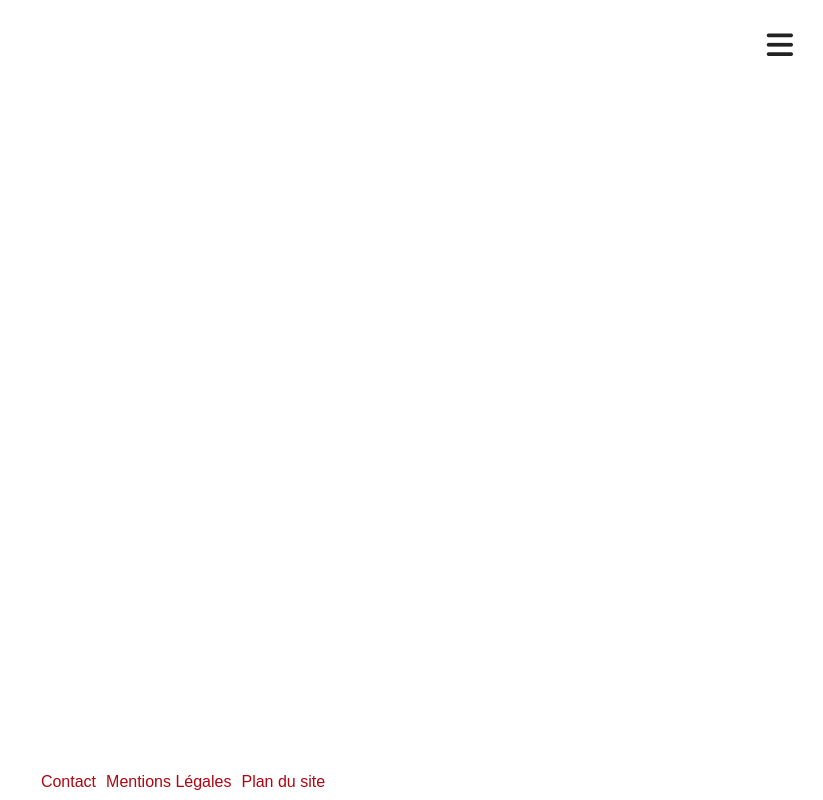
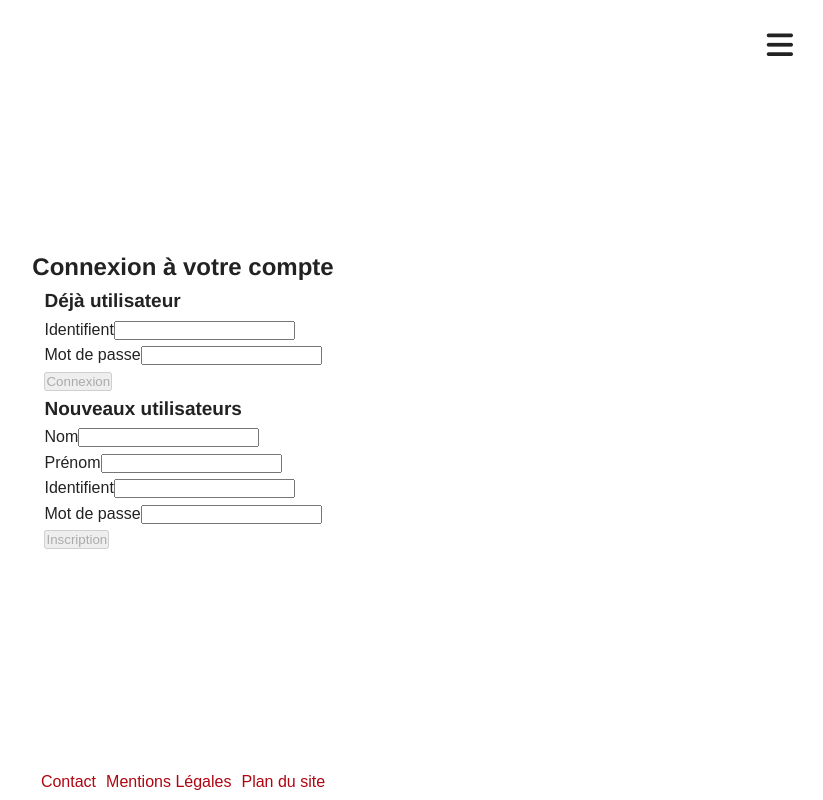
Before and after one commit to Kirjal/lille-en-nord, a Vue app: page /connexion in a window 1280 px wide. Shown: the whole page, without its empty margins (457-1280 px from the left). Built offline with nearby package versions, Linux system fonts and the light colour scheme.

Commit message:
connexion

```diff
--- a/db/db.json
+++ b/db/db.json
@@ -34,5 +34,15 @@
       "content": "jean-marc généreux ",
       "id": 4
     }
+  ],
+  "users": [
+    {
+      "id": 1,
+      "login": "admin",
+      "password": "admin",
+      "first_name": "admin",
+      "last_name": "admin"
+    }
+
   ]
 }
--- a/src/pages/Connexion.vue
+++ b/src/pages/Connexion.vue
@@ -1,15 +1,128 @@
 <template>
 
-    <form></form>
+    <h2>Connexion à votre compte</h2>
+
+
+    <form @submit.prevent="handleSubmit0()">
+      <h3>Déjà utilisateur</h3>
+        <div>
+            <label for="login">Identifient</label>
+            <input id="login" v-model.trim="login0" @input="login0_dirty= true" />
+            <small v-if="login0Error" class="error">Veuillez entrer un identifient valide</small>
+        </div>
+        <div>
+            <label for="password">Mot de passe</label>
+            <input id="password"  v-model.trim="password0" @input="password0_dirty= true" />
+            <small class="error" v-if="password0Error">Veuillez entrer un mot de passe valide</small>
+        </div>
+<button :disabled="form0Error">Connexion</button>
+    </form>
+
+
+<form @submit.prevent="handleSubmit()">
+   <h3>Nouveaux utilisateurs</h3>
+    <div>
+        <label for="first_name">Nom</label>
+        <input id="first_name" v-model.trim="users.first_name" @input="first_name_dirty= true" />
+        <small v-show="first_nameError" class="error">Votre Nom</small>
+    </div>
+<div>
+    <label for="last_name">Prénom</label>
+    <input id="last_name" v-model.trim="users.last_name" @input="last_name_dirty= true" />
+    <small v-show="last_nameError" class="error">Votre Prénom</small>
+</div>
+<div>
+    <label for="login">Identifient</label>
+    <input id="login" v-model.trim="users.login" @input="login_dirty= true" />
+    <small v-show="loginError" class="error">Veuillez entrer un identifient valide</small>
+</div>
+<div>
+    <label for="password">Mot de passe</label>
+    <input id="password" v-model.trim="users.password" @input="password_dirty= true" />
+    <small class="error" v-show="passwordError">Veuillez entrer un mot de passe valide</small>
+</div>
+<button :disabled="formError">Inscription</button>
+</form>
+
+
 
 </template>
 
 <script>
+import axios from 'axios';
     export default {
-        name:'ConnexionComponent'
+        name: 'ConnexionComponent',
+        data: function () {
+            return {
+                users: { login: '', password: '', first_name: '', last_name: '' },
+                login0: '',
+                password0: '',
+                login_dirty: false,
+                password_dirty: false,
+                first_name_dirty: false,
+                last_name_dirty: false,
+                login0_dirty: false,
+                password0_dirty: false,
+                api: 'http://localhost:3000/users',
+                error: ''
+            }
+    },
+
+    methods: {
+        handleSubmit() {
+            this.error = '';
+            axios.post(this.api, this.users)
+                .then(() => {
+                    this.users = { login: '', password: '', first_name: '', last_name: '' };
+                    this.first_name_dirty = false;
+                    this.last_name_dirty = false;
+                    this.login_dirty = false;
+                    this.password_dirty = false;
+
+                })
+
+                .catch(err => {
+                    this.users = { login: '', password: '', first_name: '', last_name: '' };
+                    this.error = `${err.response.status} : ${err.message}`
+                })
+        }
+    },
+    handleSubmit0() {
+
+},
+    computed: {
+        login0Error: function() {
+            return !this.login0 && this.login0_dirty;
+        },
+        password0Error: function () {
+            return !this.password0 && this.password0_dirty;
+        },
+        first_nameError: function() {
+            return !this.users.first_name && this.first_name_dirty;
+        },
+        last_nameError: function() {
+            return !this.users.last_name && this.last_name_dirty;
+        },
+        loginError: function() {
+            return !this.users.login && this.login_dirty;
+        },
+        passwordError: function() {
+            return !this.users.password && this.password_dirty;
+        },
+        formError: function() {
+            return this.first_nameError || !this.first_name_dirty || this.last_nameError || !this.last_name_dirty || this.loginError || !this.login_dirty|| this.passwordError || !this.password_dirty;
+        },
+        form0Error: function () {
+            return this.login0Error || this.password0Error || !this.login0_dirty || !this.password0_dirty;
+        }
+    },
+
     }
+
 </script>
 
 <style scoped>
-
+.error {
+    color: red;
+}
 </style>
```
